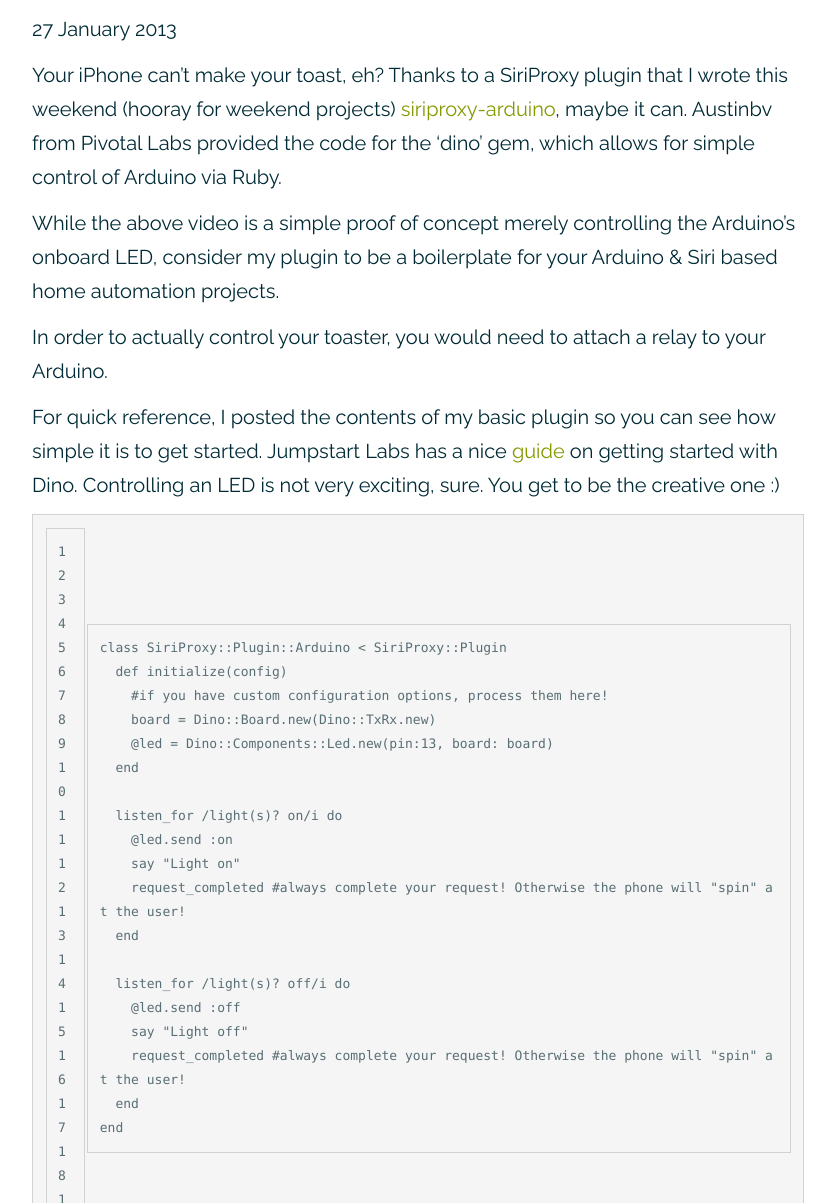
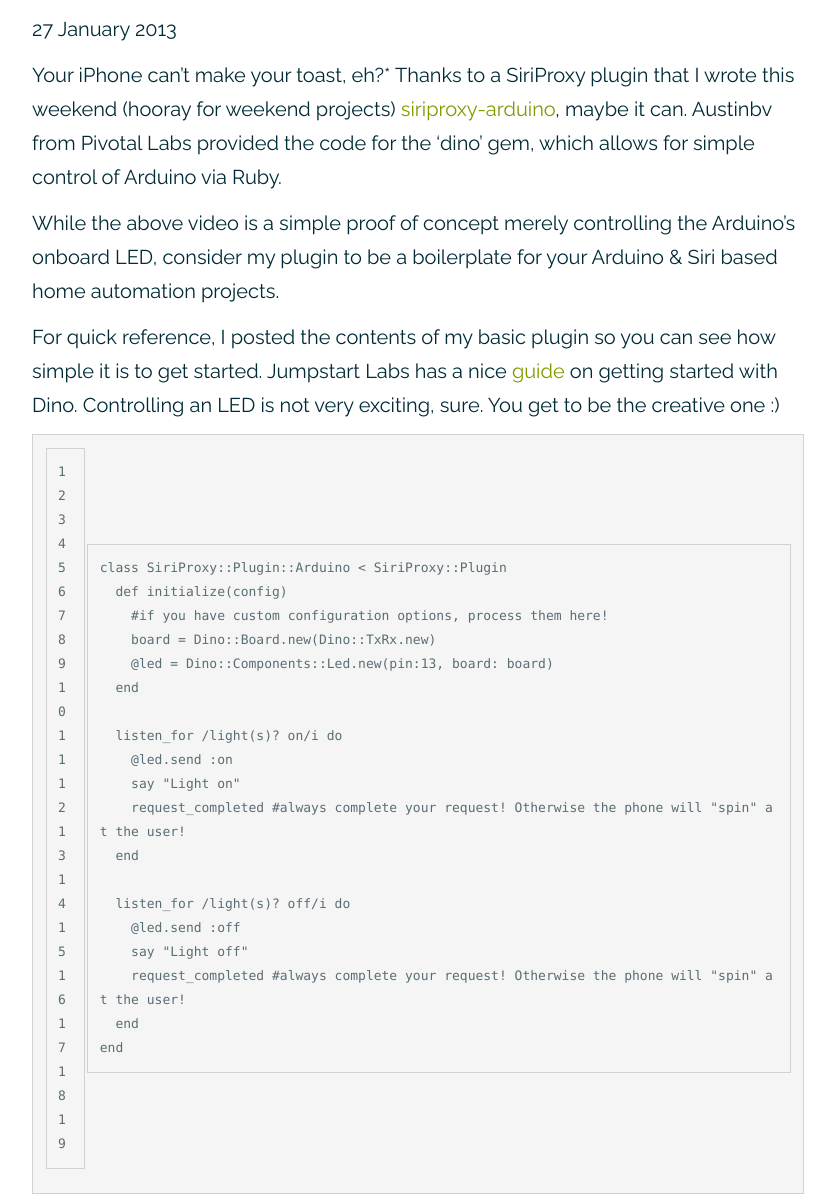
Before and after one commit to nicosuave/nicosuave.github.io, a Jekyll site: the page built from _posts/2013-01-27-Commanding-Arduino-with-Siri-via-Ruby.md, in a window 1280 px wide and 1400 px high, scrolled down 424 px, cut to the strip 197-1400 px from the top of the window. Shown: the whole strip, without its empty margins (222-1057 px from the left). Built offline with Jekyll 4.4.1, drawn with Linux system fonts in a browser that asks for light colours; nearby versions of some CDN libraries; Markdown is read by kramdown in place of the engine named in the settings; comment, search, counter and statistics services are not loaded; some of the changed text lies outside the part shown.

Commit message:
Updated arduino post

```diff
--- a/_posts/2013-01-27-Commanding-Arduino-with-Siri-via-Ruby.md
+++ b/_posts/2013-01-27-Commanding-Arduino-with-Siri-via-Ruby.md
@@ -5,14 +5,12 @@
 tags:
  - Projects
 header_image: none
-video_url: http://www.youtube.com/embed/l1QvFahhBUU
+video_url: http://www.youtube.com/embed/Ay1-9cJA8Nw
 ---
 
-Your iPhone can't make your toast, eh? Thanks to a SiriProxy plugin that I wrote this weekend (hooray for weekend projects) [siriproxy-arduino](http://github.com/nicoritschel/siriproxy-arduino.git), maybe it can. Austinbv from Pivotal Labs provided the code for the 'dino' gem, which allows for simple control of Arduino via Ruby.
+Your iPhone can't make your toast, eh?* Thanks to a SiriProxy plugin that I wrote this weekend (hooray for weekend projects) [siriproxy-arduino](http://github.com/nicoritschel/siriproxy-arduino.git), maybe it can. Austinbv from Pivotal Labs provided the code for the 'dino' gem, which allows for simple control of Arduino via Ruby.
 
 While the above video is a simple proof of concept merely controlling the Arduino's onboard LED, consider my plugin to be a boilerplate for your Arduino & Siri based home automation projects.
-
-In order to actually control your toaster, you would need to attach a relay to your Arduino.
 
 For quick reference, I posted the contents of my basic plugin so you can see how simple it is to get started. Jumpstart Labs has a nice [guide](http://tutorials.jumpstartlab.com/projects/arduino/introducing_arduino.html) on getting started with Dino. Controlling an LED is not very exciting, sure. You get to be the creative one :)
 
```
Also changed, not shown: other parts of _posts/2013-01-27-Commanding-Arduino-with-Siri-via-Ruby.md (+2 -1 lines).
